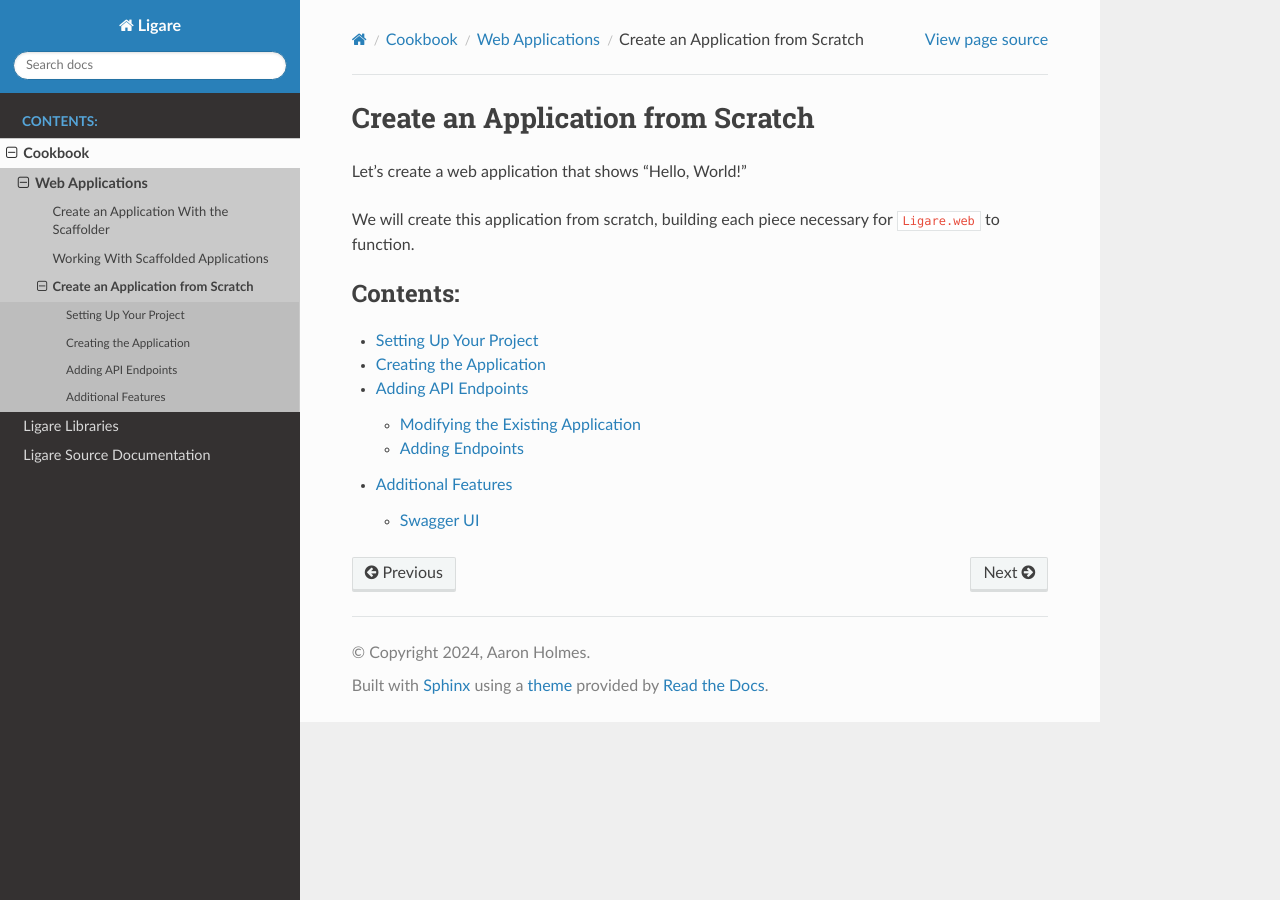
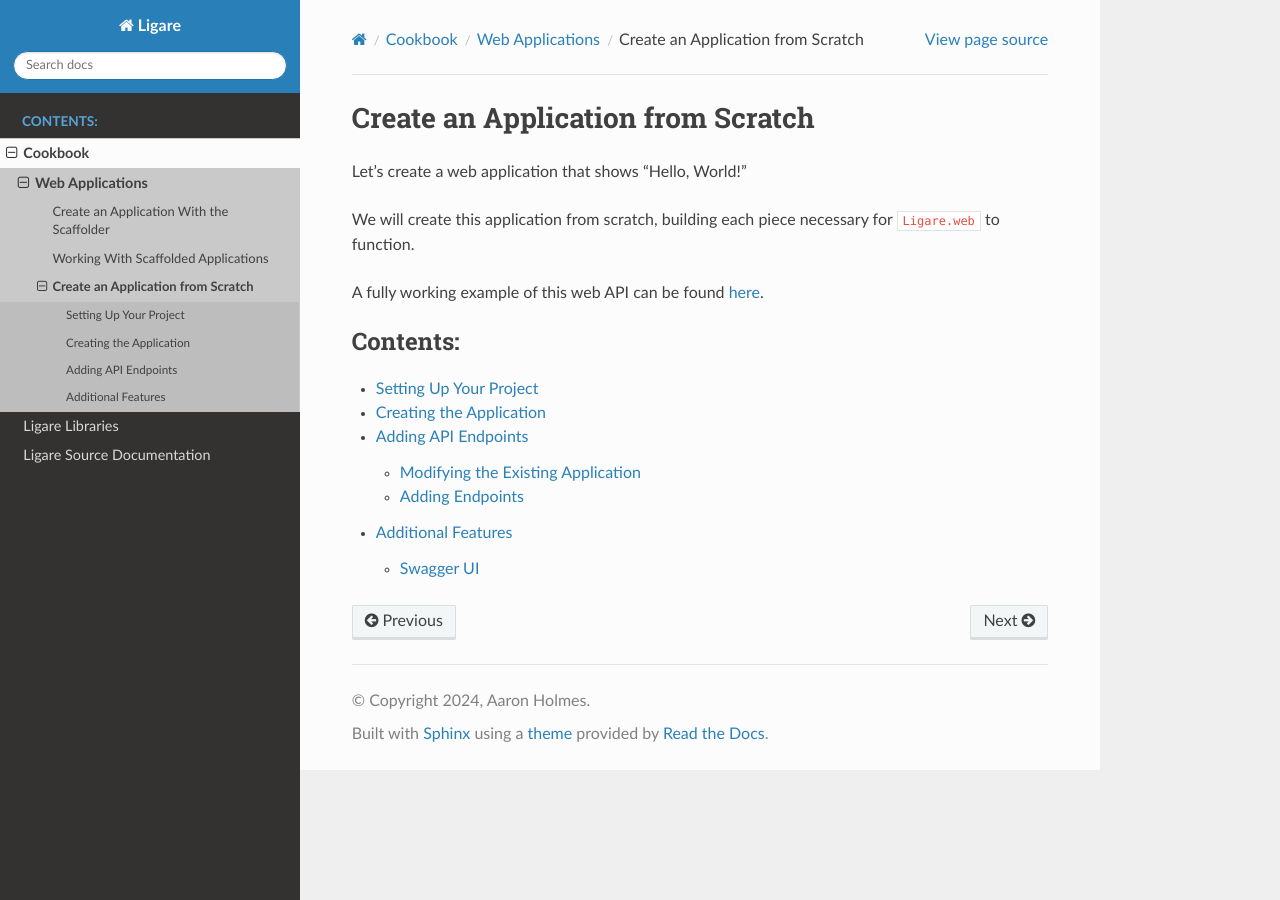
Before and after one commit to uclahs-cds/Ligare, a Sphinx documentation site: the page built from sphinx-docs/source/cookbook/web_applications/create-application-from-scratch/index.rst, in a window 1280 px wide. Built offline with Sphinx 7.4.7 and the Read the Docs theme 3.1.0, drawn with Linux system fonts in a browser that asks for light colours; some of the changed lines change nothing that is shown.

Commit message:
Improve `example` extlink and add to "from scratch" guide.

```diff
--- a/sphinx-docs/source/conf.py
+++ b/sphinx-docs/source/conf.py
@@ -60,11 +60,11 @@ copybutton_prompt_text = r">>> |\.\.\. |\$ "
 copybutton_prompt_is_regexp = True
 copybutton_only_copy_prompt_lines = True
 
-git_ref = environ.get("GITHUB_REF") or "main"
+github_ref = environ.get("GITHUB_REF") or "main"
 
 extlinks = {
     "example": (
-        f"https://github.com/uclahs-cds/ligare/blob/{git_ref}/examples/%s",
+        f"https://github.com/uclahs-cds/Ligare/blob/{github_ref}/examples/%s",
         None,
     )
 }
--- a/sphinx-docs/source/cookbook/web_applications/create-application-from-scratch/index.rst
+++ b/sphinx-docs/source/cookbook/web_applications/create-application-from-scratch/index.rst
@@ -4,6 +4,8 @@ Create an Application from Scratch
 Let's create a web application that shows "Hello, World!"
 
 We will create this application from scratch, building each piece necessary for ``Ligare.web`` to function.
+
+A fully working example of this web API can be found :example:`here <web-api>`.
 
 .. toctree::
    :maxdepth: 2
```
